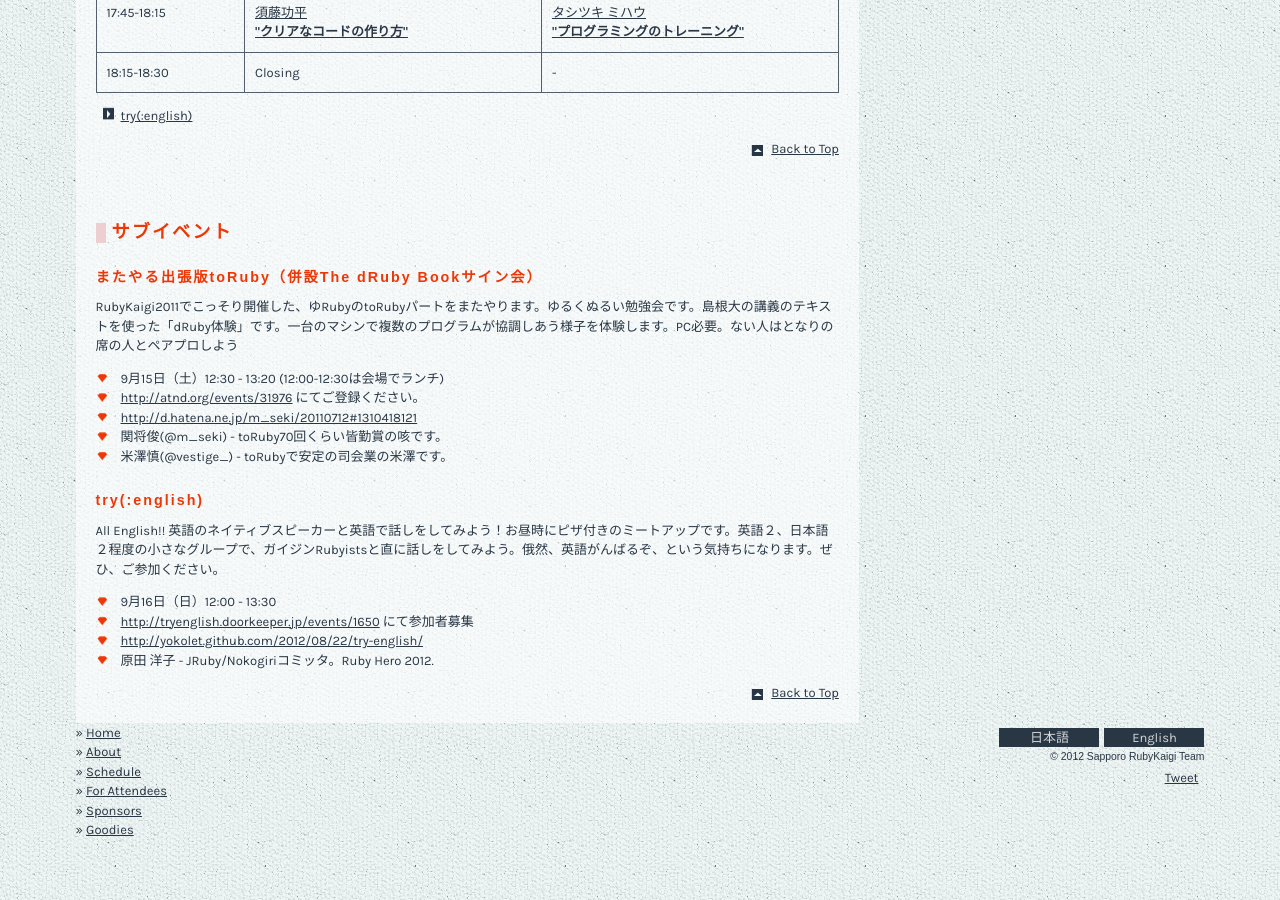
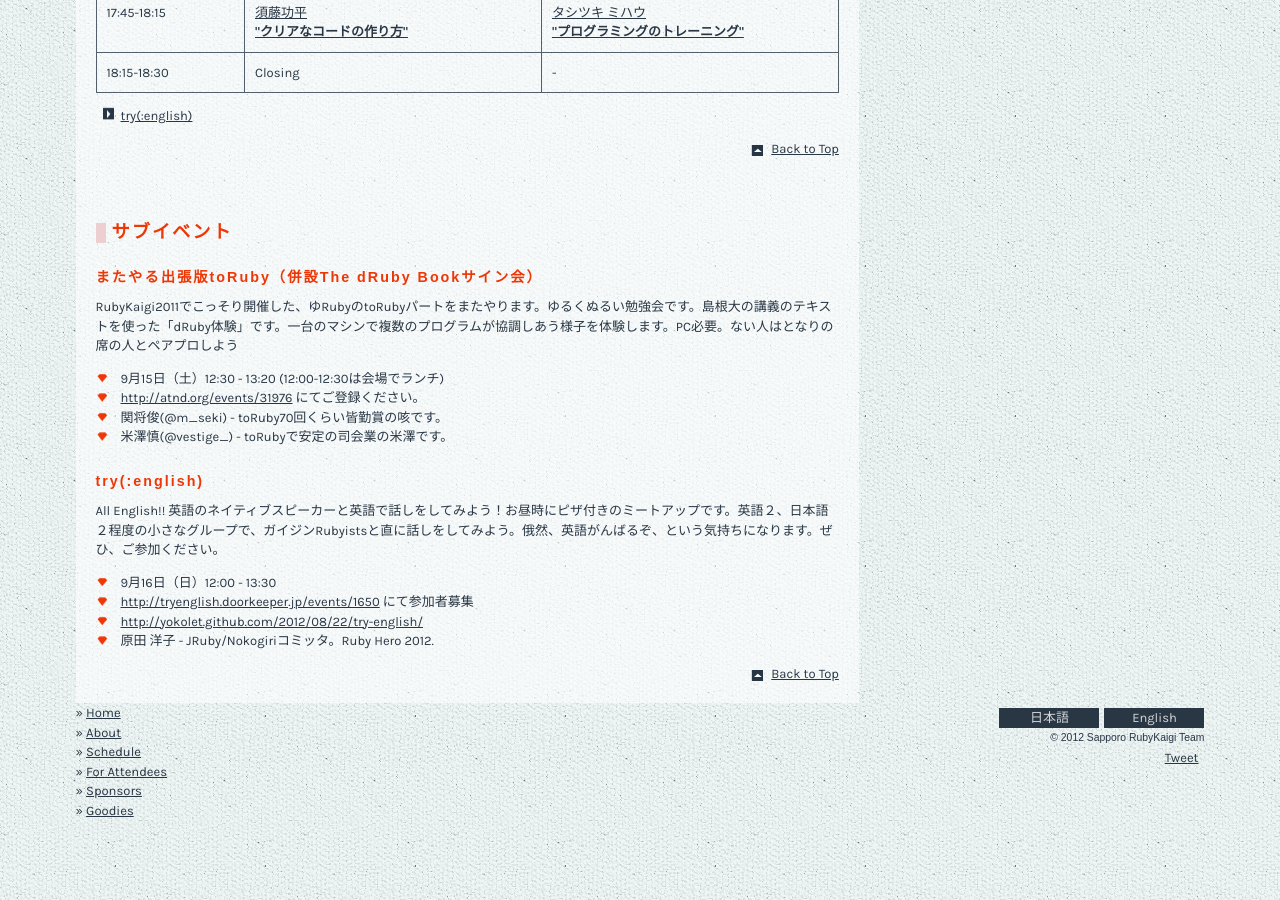
Before and after one commit to ruby-sapporo/sapporo.rubykaigi.org, a Jekyll site: the page built from 2012/ja/schedule.html, in a window 1280 px wide and 900 px high, scrolled down 2411 px. Built offline with Jekyll 4.4.1, drawn with Linux system fonts in a browser that asks for light colours; nearby versions of some CDN libraries; Markdown is read by kramdown in place of the engine named in the settings; comment, search, counter and statistics services are not loaded.

Commit message:
Remove unnecessary link

```diff
--- a/2012/_schedule/sub_events/2.yml
+++ b/2012/_schedule/sub_events/2.yml
@@ -10,7 +10,6 @@ others:
   ja:
     - 9月15日（土）12:30 - 13:20 (12:00-12:30は会場でランチ)
     - http://atnd.org/events/31976 にてご登録ください。
-    - http://d.hatena.ne.jp/m_seki/20110712#1310418121
     - 関将俊(@m_seki) - toRuby70回くらい皆勤賞の咳です。
     - 米澤慎(@vestige_) - toRubyで安定の司会業の米澤です。
   en: []
--- a/2012/ja/schedule.html
+++ b/2012/ja/schedule.html
@@ -399,8 +399,6 @@ localmenu: <li><a href="#schedule14">9月14日(金)</a></li><li><a href="#schedu
 </li>
         <li><p><a href="http://atnd.org/events/31976">http://atnd.org/events/31976</a> にてご登録ください。</p>
 </li>
-        <li><p><a href="http://d.hatena.ne.jp/m_seki/20110712#1310418121">http://d.hatena.ne.jp/m_seki/20110712#1310418121</a></p>
-</li>
         <li><p>関将俊(@m_seki) - toRuby70回くらい皆勤賞の咳です。</p>
 </li>
         <li><p>米澤慎(@vestige_) - toRubyで安定の司会業の米澤です。</p>
```
